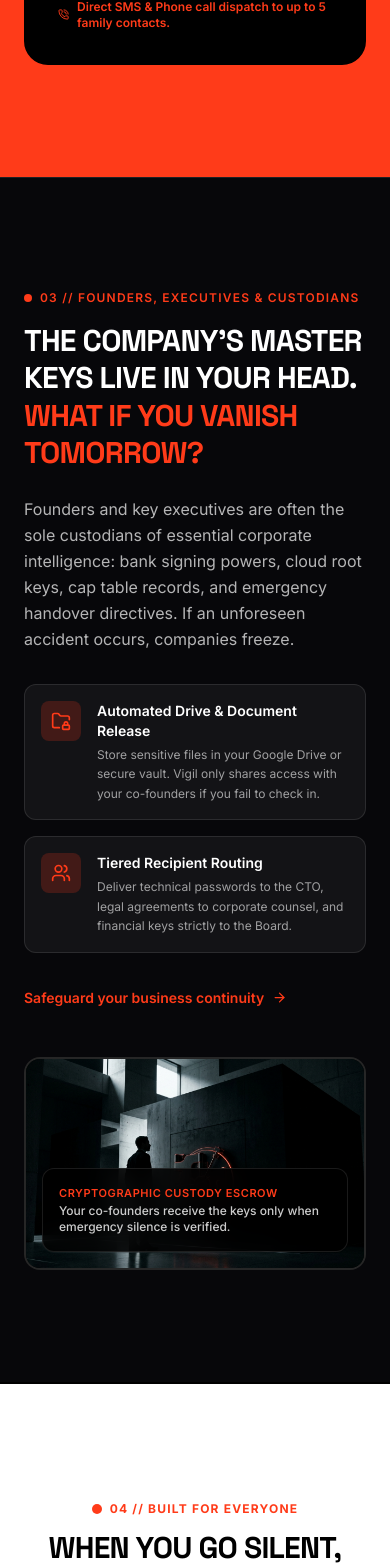
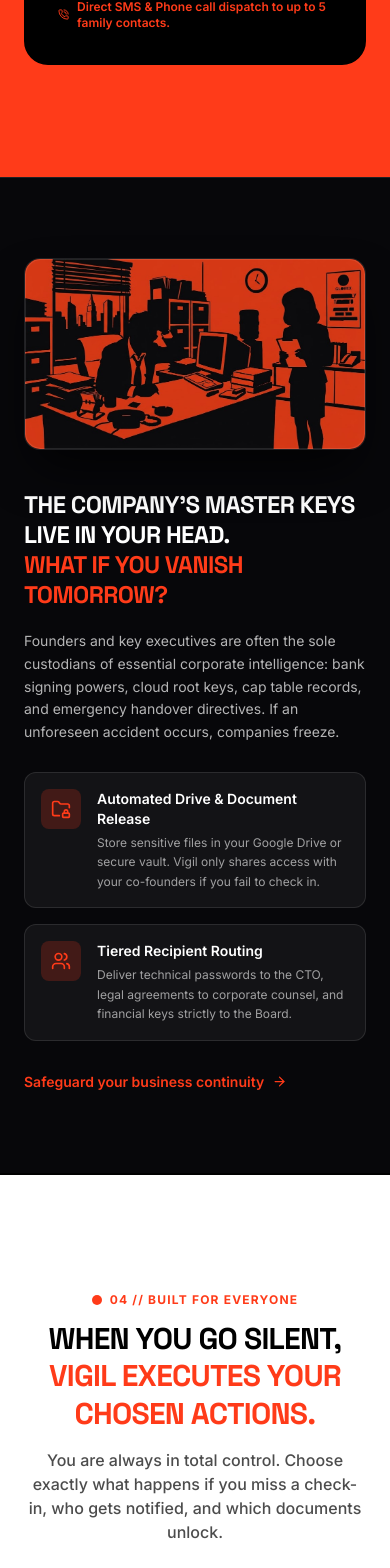
Before and after one commit to 0shaaf/vigil-frontend, a Next.js app: page / in a window 390 px wide. Shown: the part 3853-5421 px from the top of the page. Built offline with nearby package versions, Linux system fonts and the light colour scheme.

Commit message:
feat(section-4): update illustration to sec4.jpeg, swap column positions, and enhance responsive layout

```diff
--- a/components/landing/BusinessSection.jsx
+++ b/components/landing/BusinessSection.jsx
@@ -1,33 +1,42 @@
 "use client";
 
 import Image from "next/image";
-import { KeyRound, Users, ShieldAlert, ArrowRight, FolderLock, FileCheck } from "lucide-react";
+import { Users, ArrowRight, FolderLock } from "lucide-react";
 
 export default function BusinessSection() {
   return (
-    <section id="business" className="relative py-28 bg-[#07070a] text-white border-t border-white/10">
+    <section id="business" className="relative py-20 sm:py-28 bg-[#07070a] text-white border-t border-white/10 overflow-hidden">
       <div className="max-w-7xl mx-auto px-6 sm:px-8 lg:px-12">
-        <div className="grid grid-cols-1 lg:grid-cols-12 gap-12 lg:gap-16 items-center">
-          {/* Left Column: Problem + Solution */}
-          <div className="lg:col-span-6 flex flex-col justify-center text-left">
-            <div className="inline-flex items-center gap-2 mb-4">
-              <span className="w-2 h-2 rounded-full bg-[#ff3b19]" />
-              <span className="text-xs font-semibold uppercase tracking-widest text-[#ff3b19]">
-                03 // Founders, Executives &amp; Custodians
-              </span>
+        <div className="grid grid-cols-1 lg:grid-cols-12 gap-10 sm:gap-12 lg:gap-16 items-center">
+          {/* Left Column: Specially Designed Illustration (Large & Responsive) */}
+          <div className="lg:col-span-7 flex justify-center items-center w-full">
+            <div className="relative w-full aspect-[16/9] rounded-2xl sm:rounded-3xl overflow-hidden border border-white/10 bg-[#07070a] shadow-2xl shadow-black/80 group">
+              <Image
+                src="/assets/sec4.jpeg"
+                alt="Founder and corporate custodians continuity illustration"
+                fill
+                priority
+                sizes="(max-width: 640px) 100vw, (max-width: 1024px) 90vw, 58vw"
+                className="object-cover object-center filter contrast-[1.02] transition-transform duration-700 ease-out group-hover:scale-[1.03]"
+              />
+              {/* Subtle glass rim overlay to submerge cleanly into theme */}
+              <div className="absolute inset-0 rounded-2xl sm:rounded-3xl ring-1 ring-inset ring-white/10 pointer-events-none" />
             </div>
+          </div>
 
-            <h2 className="font-['Space_Grotesk'] text-3xl sm:text-5xl font-bold tracking-tight text-white uppercase leading-tight">
+          {/* Right Column: Problem + Solution Copy */}
+          <div className="lg:col-span-5 flex flex-col justify-center text-left">
+            <h2 className="font-['Space_Grotesk'] text-2xl sm:text-4xl lg:text-4xl xl:text-5xl font-bold tracking-tight text-white uppercase leading-tight">
               The company&apos;s master keys live in your head. <br />
               <span className="text-[#ff3b19]">What if you vanish tomorrow?</span>
             </h2>
 
-            <p className="mt-6 text-base sm:text-lg text-white/70 font-normal leading-relaxed">
+            <p className="mt-5 sm:mt-6 text-sm sm:text-base lg:text-lg text-white/70 font-normal leading-relaxed">
               Founders and key executives are often the sole custodians of essential corporate intelligence: bank signing powers, cloud root keys, cap table records, and emergency handover directives. If an unforeseen accident occurs, companies freeze.
             </p>
 
-            <div className="mt-8 space-y-4">
-              <div className="p-4 rounded-xl bg-white/5 border border-white/10 flex items-start gap-4">
+            <div className="mt-7 sm:mt-8 space-y-4">
+              <div className="p-4 rounded-xl bg-white/5 border border-white/10 flex items-start gap-4 hover:border-white/20 transition-colors">
                 <div className="w-10 h-10 rounded-lg bg-[#ff3b19]/20 text-[#ff3b19] flex items-center justify-center shrink-0">
                   <FolderLock size={20} />
                 </div>
@@ -39,7 +48,7 @@ export default function BusinessSection() {
                 </div>
               </div>
 
-              <div className="p-4 rounded-xl bg-white/5 border border-white/10 flex items-start gap-4">
+              <div className="p-4 rounded-xl bg-white/5 border border-white/10 flex items-start gap-4 hover:border-white/20 transition-colors">
                 <div className="w-10 h-10 rounded-lg bg-[#ff3b19]/20 text-[#ff3b19] flex items-center justify-center shrink-0">
                   <Users size={20} />
                 </div>
@@ -52,7 +61,7 @@ export default function BusinessSection() {
               </div>
             </div>
 
-            <div className="mt-8">
+            <div className="mt-7 sm:mt-8">
               <a
                 href="#actions"
                 className="inline-flex items-center gap-2 text-sm font-semibold text-[#ff3b19] hover:text-[#ff5233] transition-colors"
@@ -62,28 +71,6 @@ export default function BusinessSection() {
               </a>
             </div>
           </div>
-
-          {/* Right Column: Graphic Depiction */}
-          <div className="lg:col-span-6 flex justify-center">
-            <div className="relative w-full aspect-[16/10] sm:aspect-[16/10] rounded-2xl overflow-hidden border-2 border-white/15 bg-black">
-              <Image
-                src="/assets/executive-vault.jpg"
-                alt="Executive standing in front of a monolithic secure digital vault"
-                fill
-                sizes="(max-width: 1024px) 100vw, 50vw"
-                className="object-cover object-center filter contrast-105"
-              />
-
-              <div className="absolute bottom-4 left-4 right-4 p-4 rounded-xl bg-black/85 backdrop-blur-md border border-white/10">
-                <div className="text-[11px] font-semibold text-[#ff3b19] uppercase tracking-wider">
-                  Cryptographic Custody Escrow
-                </div>
-                <div className="text-xs text-white/80 font-medium mt-0.5">
-                  Your co-founders receive the keys only when emergency silence is verified.
-                </div>
-              </div>
-            </div>
-          </div>
         </div>
       </div>
     </section>
```
Also changed, not shown: public/assets/sec4.jpeg (added).
